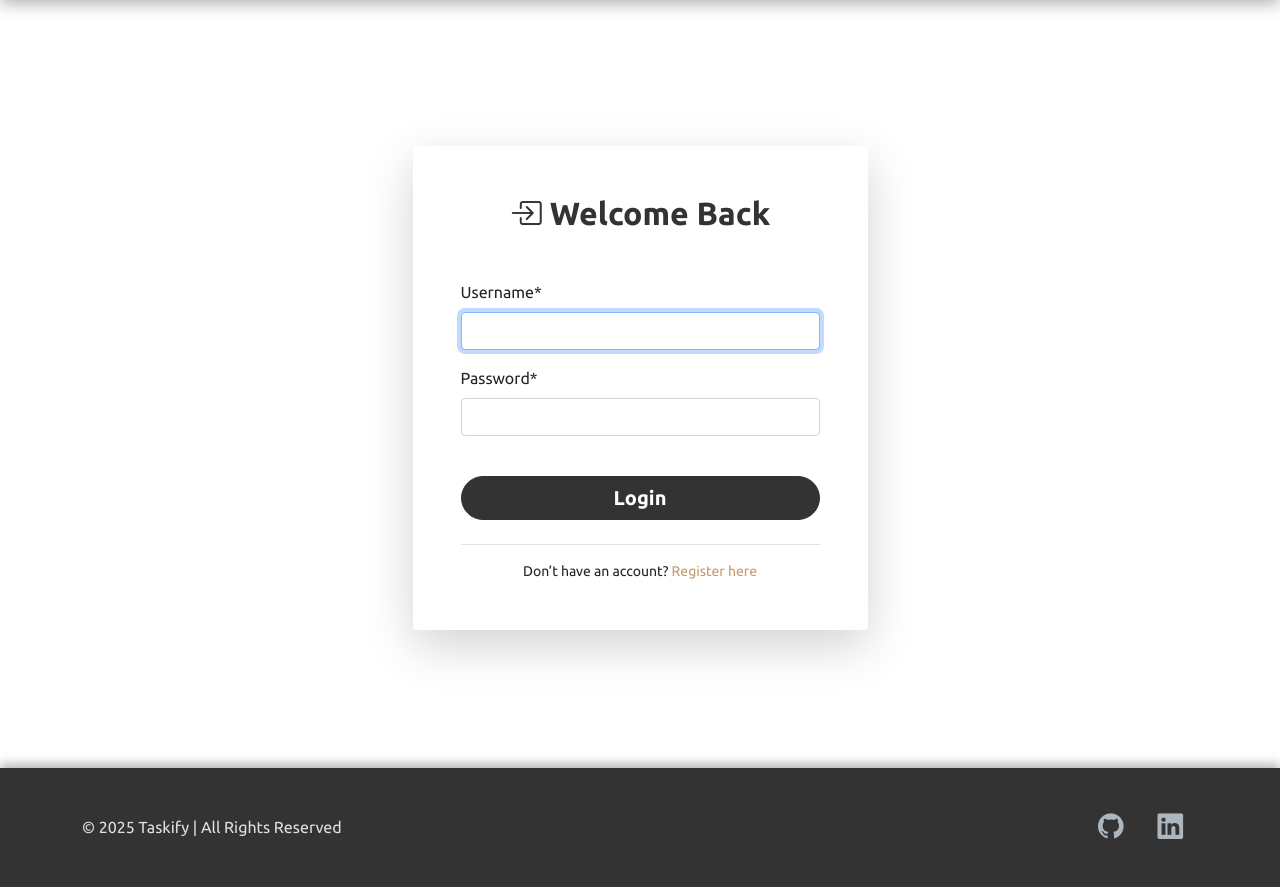
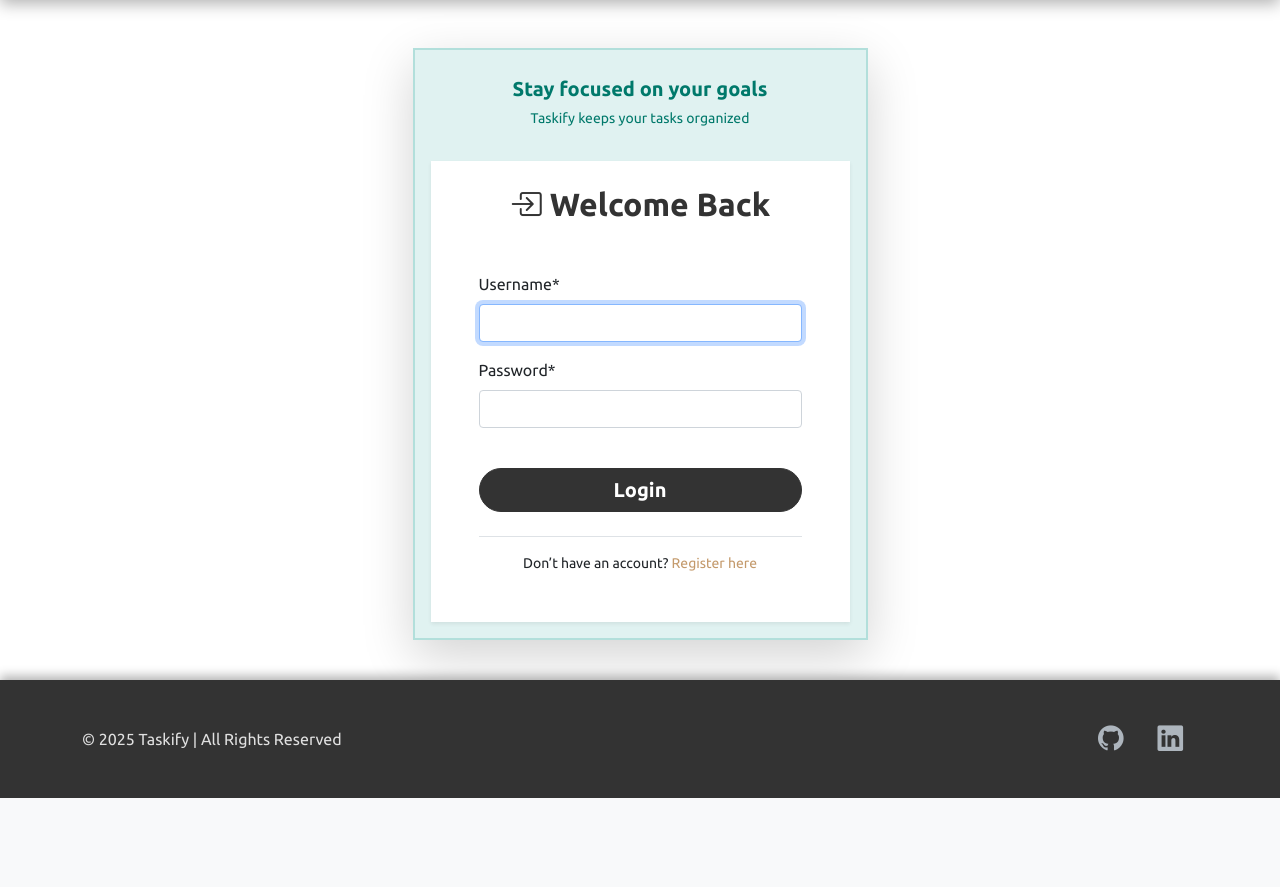
Before and after one commit to nabil0203/Taskify, a Django app: page /login/ in a window 1280 px wide. Shown: the part 69-956 px from the top of the page. After the commit the page ends 867 px from the top, so only its background shows below. Run offline with Django 5.2, Linux system fonts and the light colour scheme; some libraries are stand-ins or nearby versions.

Commit message:
update UI

```diff
--- a/task_app/templates/login.html
+++ b/task_app/templates/login.html
@@ -7,12 +7,18 @@
 
 
 {% block content %}
-<div class="container d-flex justify-content-center align-items-center" style="min-height: 85vh;">
+<div class="container d-flex justify-content-center align-items-center" style="min-height: 70vh;">
 
     <div class="col-sm-10 col-md-8 col-lg-5">
 
-        <div class="card shadow-lg rounded-5 border-0">
-            <div class="card-body p-5">
+        <div class="rounded-5 shadow-lg" style="background-color: #e0f2f1; border: 2px solid #b2dfdb;">
+
+            <div class="text-center pt-4 pb-3 px-3" style="color: #00796b;">
+                <p class="lead fw-bold mb-1">Stay focused on your goals</p>
+                <p class="small mb-0">Taskify keeps your tasks organized</p>
+            </div>
+
+            <div class="bg-white m-3 p-5 pt-4 rounded-5 shadow-sm">
 
                 <h2 class="text-center mb-5 fw-bolder" style="color: var(--bs-primary);">
                     <i class="bi bi-box-arrow-in-right me-2"></i>Welcome Back
@@ -29,15 +35,14 @@
                 </form>
 
                 <div class="text-center mt-4 border-top pt-3">
-                    <!-- <p class="small text-muted mb-2">
+                      <!-- <p class="small text-muted mb-2">
                         <a href="{% url 'pass_change' %}" class="text-decoration-none small text-secondary">
                             Forgot Password?
                         </a>
                     </p> -->
                     <p class="small mb-0">
                         Don’t have an account?
-                        <a href="{% url 'register' %}" class="text-decoration-none fw-semibold"
-                            style="color: var(--bs-secondary);">Register here</a>
+                        <a href="{% url 'register' %}" class="text-decoration-none fw-semibold" style="color: var(--bs-secondary);">Register here</a>
                     </p>
                 </div>
             </div>
--- a/task_app/templates/task_details.html
+++ b/task_app/templates/task_details.html
@@ -1,5 +1,8 @@
 {% extends 'base.html' %}
-{% block title %}Task Details{% endblock %}
+
+{% block title %}
+Task Details
+{% endblock %}
 
 {% block content %}
 <h2 class="mb-4 text-primary">{{ task.title }}</h2>
--- a/task_app/templates/task_form.html
+++ b/task_app/templates/task_form.html
@@ -1,7 +1,9 @@
 {% extends 'base.html' %}
 {% load crispy_forms_tags %}
 
-{% block title %}Task Create{% endblock %}
+{% block title %}
+Task Create
+{% endblock %}
 
 {% block content %}
 <h2 class="mb-4">Create a Task</h2>
--- a/task_app/templates/update_profile.html
+++ b/task_app/templates/update_profile.html
@@ -1,7 +1,9 @@
 {% extends 'base.html' %}
 {% load crispy_forms_tags %}
 
-{% block title %}Update Profile{% endblock %}
+{% block title %}
+Update Profile
+{% endblock %}
 
 {% block content %}
 <h2 class="mb-4">Update Profile</h2>
--- a/templates/base.html
+++ b/templates/base.html
@@ -12,8 +12,10 @@
 
     <link rel="stylesheet" href="https://cdn.jsdelivr.net/npm/bootstrap-icons@1.10.5/font/bootstrap-icons.css">
 
+
+    <!-- header and footer style -->
     <style>
-        /* Minimalist Palette: Primary (#333333 - Deep Charcoal), Accent (#C49A6C - Soft Amber), Background (#FFFFFF) */
+
         :root {
             --bs-primary: #333333; /* Deep Charcoal */
             --bs-secondary: #C49A6C; /* Soft Amber/Gold for contrast */
```
Also changed, not shown: task_app/templates/profile.html (+9 -0 lines), task_app/templates/task_list.html (+8 -1 lines), db.sqlite3.
